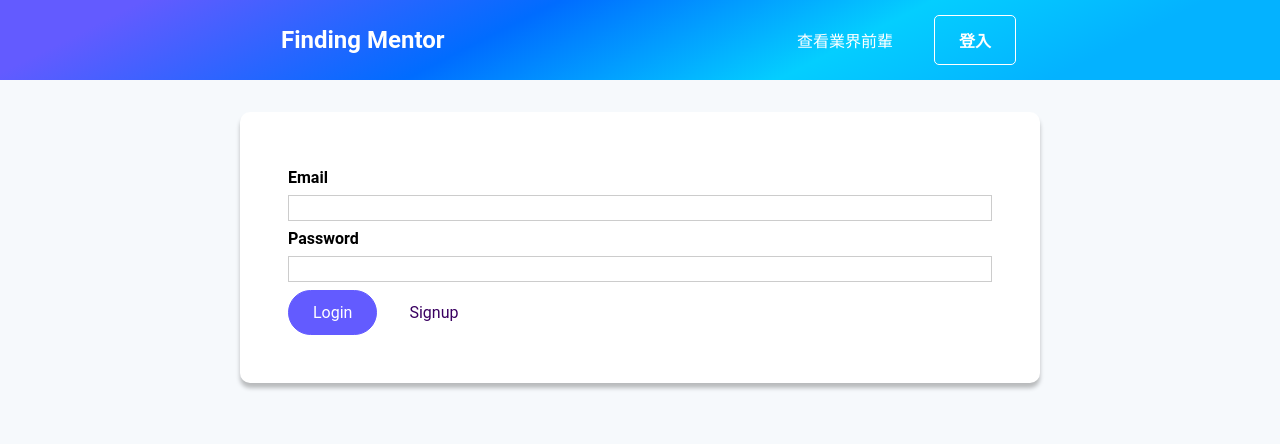
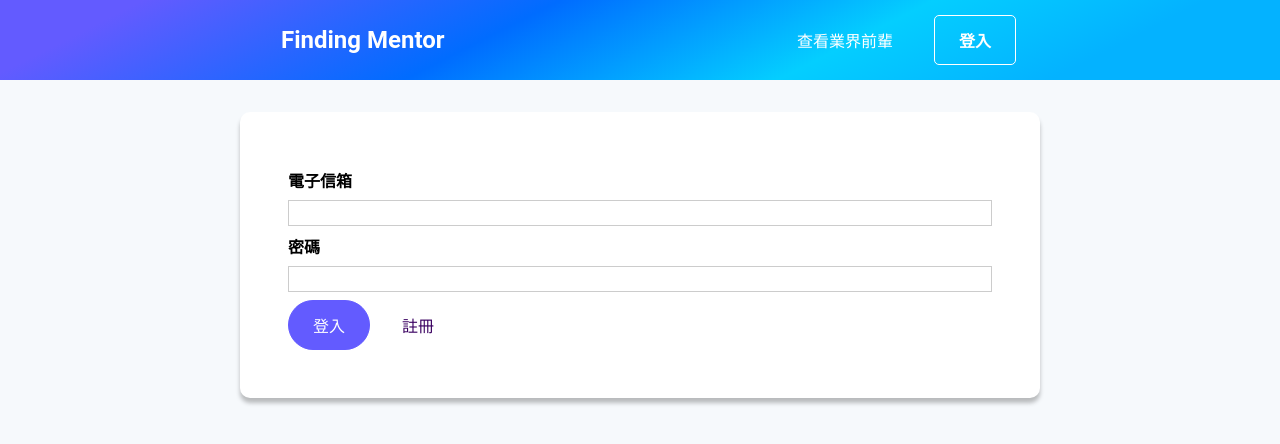
Before and after one commit to hsuanchen2/Finding-Mentor, a Vue app: page /auth in a window 1280 px wide. Shown: the top 444 px of the page. Built offline with nearby package versions, Linux system fonts and the light colour scheme; the HTML template or start-up script is replaced by a standard one.

Commit message:
修正中文字

```diff
--- a/src/pages/auth/UserAuth.vue
+++ b/src/pages/auth/UserAuth.vue
@@ -1,6 +1,6 @@
 <template>
   <div>
-    <base-dialog :show="!!error" title="An error occured" @close="handleError">
+    <base-dialog :show="!!error" title="不知名的錯誤" @close="handleError">
       <p>{{ error }}</p>
     </base-dialog>
 
@@ -10,22 +10,22 @@
     <base-card>
       <form @submit.prevent="submitForm">
         <div class="form-control">
-          <label for="email">Email</label>
+          <label for="email">電子信箱</label>
           <input type="email" id="email" v-model.trim="formData.email.val" />
 
           <p v-if="!formData.email.isValid">
-            Please enter a valid email address
+            請輸入有效的電子信箱
           </p>
         </div>
         <div class="form-control">
-          <label for="password">Password</label>
+          <label for="password">密碼</label>
           <input
             type="password"
             id="password"
             v-model.trim="formData.password.val"
           />
           <p v-if="!formData.password.isValid">
-            Password Must be at Least 6 Character
+            密碼長度至少為6個字
           </p>
         </div>
         <base-button>{{ submittedButtonCaption }}</base-button>
@@ -114,16 +114,16 @@ function handleError() {
 
 const submittedButtonCaption = computed(() => {
   if (mode.value === "login") {
-    return "Login ";
+    return "登入";
   } else {
-    return "Signup";
+    return "註冊";
   }
 });
 const switchModeCaption = computed(() => {
   if (mode.value === "login") {
-    return "Signup";
+    return "註冊";
   } else {
-    return "login";
+    return "登入";
   }
 });
 </script>
@@ -158,4 +158,8 @@ textarea:focus {
   background-color: #faf6ff;
   outline: none;
 }
+
+p {
+  color: red;
+}
 </style>
```
